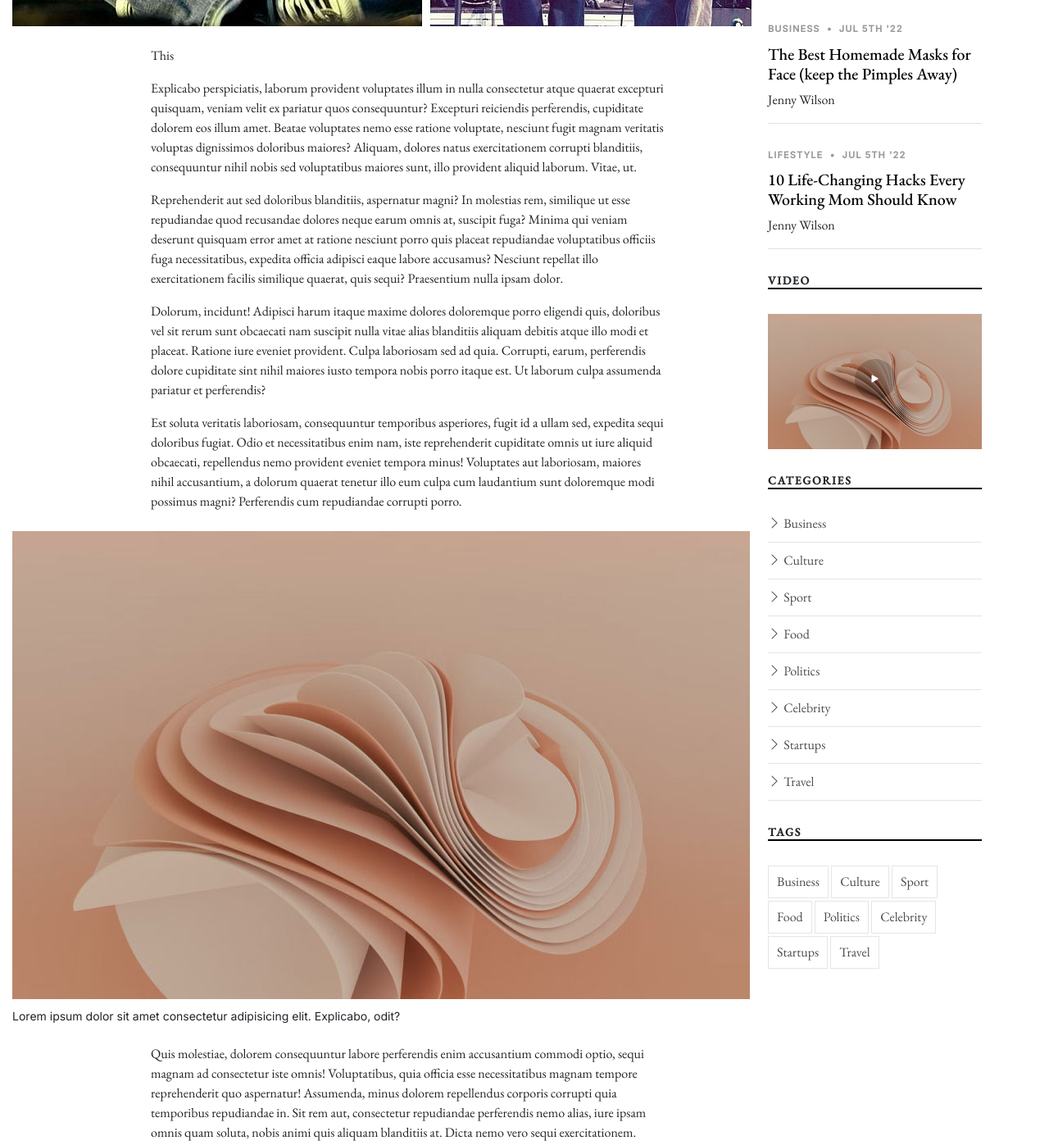
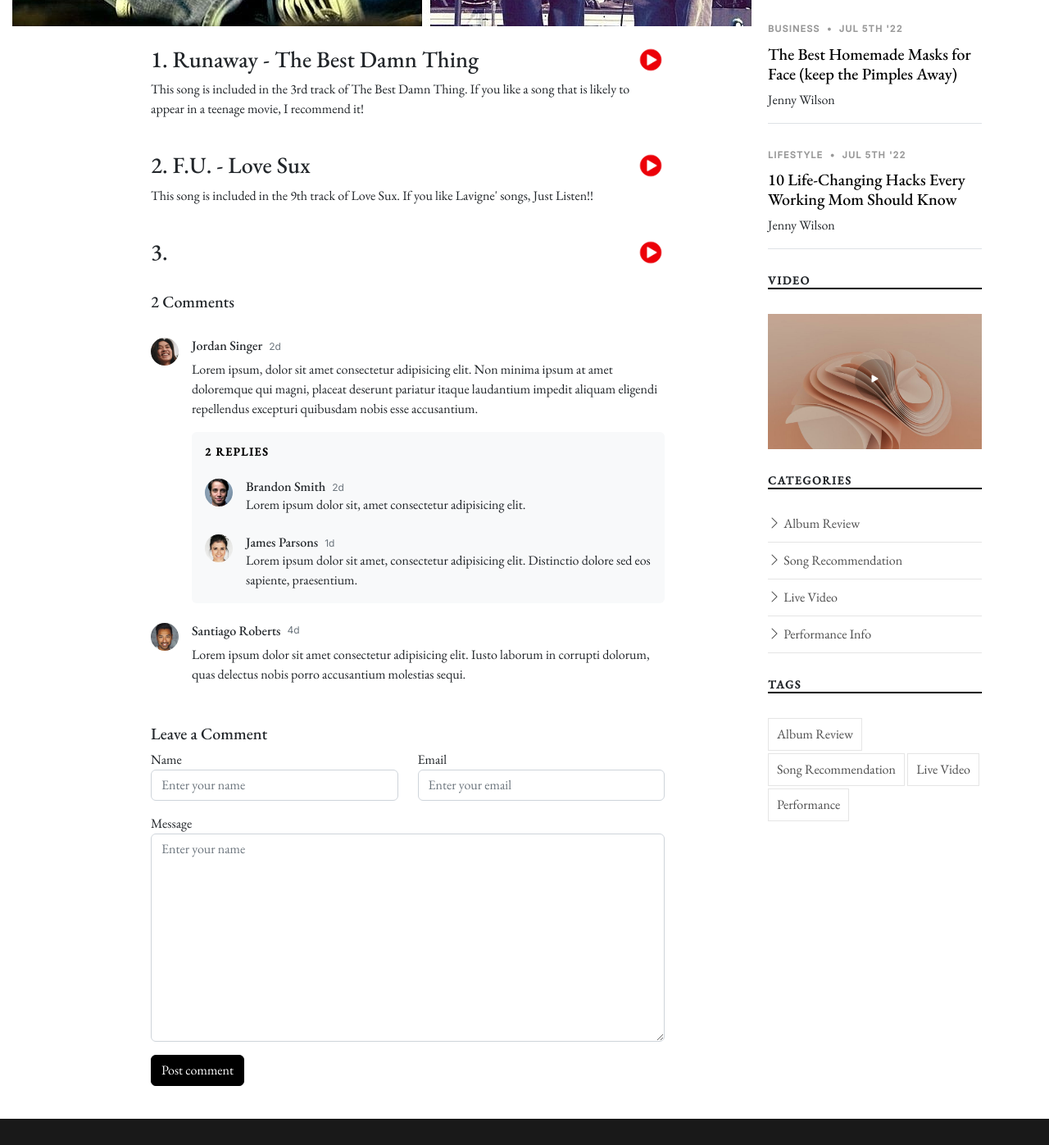
Before and after one commit to kdh020520/webpro, a plain HTML site: page single-post.html in a window 1280 px wide. Shown: the part 859-2256 px from the top of the page at 82% size. Drawn offline with nearby package versions, Linux system fonts and the light colour scheme; a web font is replaced by a local one.

Commit message:
4th website commit

```diff
--- a/single-post.html
+++ b/single-post.html
@@ -67,9 +67,6 @@
       </nav><!-- .navbar -->
 
       <div class="position-relative">
-        <a href="#" class="mx-2"><span class="bi-facebook"></span></a>
-        <a href="#" class="mx-2"><span class="bi-twitter"></span></a>
-        <a href="#" class="mx-2"><span class="bi-instagram"></span></a>
 
         <a href="#" class="mx-2 js-search-open"><span class="bi-search"></span></a>
         <i class="bi bi-list mobile-nav-toggle"></i>
@@ -100,24 +97,45 @@
             <div class="single-post">
               <div class="post-meta"><span class="date">Song Recommendation</span> <span class="mx-1">&bullet;</span> <span>Dec 27th '17</span></div>
               <h1 class="mb-5">Recommendation List - Avril Lavigne'</h1>
-              <p><span class="firstcharacter">T</span>his list contains my personal opinion. So, Don't ever contradict!! I chose my favorite songs, so listen to them yourself and decide whether they're good or not. Here we go ~~</p>
+              <p><span class="firstcharacter">T</span>his list contains my personal opinion. So, Don't ever contradict!! I chose my five favorite songs, so listen to them yourself and decide whether they're good or not. Here we go ~~</p>
 
               <figure class="my-4">
                 <img src="assets/img/lavigne5.jpg" alt="" class="img-fluid">
               </figure>
-              <p>This</p>
-              <p>Explicabo perspiciatis, laborum provident voluptates illum in nulla consectetur atque quaerat excepturi quisquam, veniam velit ex pariatur quos consequuntur? Excepturi reiciendis perferendis, cupiditate dolorem eos illum amet. Beatae voluptates nemo esse ratione voluptate, nesciunt fugit magnam veritatis voluptas dignissimos doloribus maiores? Aliquam, dolores natus exercitationem corrupti blanditiis, consequuntur nihil nobis sed voluptatibus maiores sunt, illo provident aliquid laborum. Vitae, ut.</p>
-              <p>Reprehenderit aut sed doloribus blanditiis, aspernatur magni? In molestias rem, similique ut esse repudiandae quod recusandae dolores neque earum omnis at, suscipit fuga? Minima qui veniam deserunt quisquam error amet at ratione nesciunt porro quis placeat repudiandae voluptatibus officiis fuga necessitatibus, expedita officia adipisci eaque labore accusamus? Nesciunt repellat illo exercitationem facilis similique quaerat, quis sequi? Praesentium nulla ipsam dolor.</p>
-              <p>Dolorum, incidunt! Adipisci harum itaque maxime dolores doloremque porro eligendi quis, doloribus vel sit rerum sunt obcaecati nam suscipit nulla vitae alias blanditiis aliquam debitis atque illo modi et placeat. Ratione iure eveniet provident. Culpa laboriosam sed ad quia. Corrupti, earum, perferendis dolore cupiditate sint nihil maiores iusto tempora nobis porro itaque est. Ut laborum culpa assumenda pariatur et perferendis?</p>
-              <p>Est soluta veritatis laboriosam, consequuntur temporibus asperiores, fugit id a ullam sed, expedita sequi doloribus fugiat. Odio et necessitatibus enim nam, iste reprehenderit cupiditate omnis ut iure aliquid obcaecati, repellendus nemo provident eveniet tempora minus! Voluptates aut laboriosam, maiores nihil accusantium, a dolorum quaerat tenetur illo eum culpa cum laudantium sunt doloremque modi possimus magni? Perferendis cum repudiandae corrupti porro.</p>
-              <figure class="my-4">
-                <img src="assets/img/post-landscape-5.jpg" alt="" class="img-fluid">
-                <figcaption>Lorem ipsum dolor sit amet consectetur adipisicing elit. Explicabo, odit? </figcaption>
-              </figure>
-              <p>Quis molestiae, dolorem consequuntur labore perferendis enim accusantium commodi optio, sequi magnam ad consectetur iste omnis! Voluptatibus, quia officia esse necessitatibus magnam tempore reprehenderit quo aspernatur! Assumenda, minus dolorem repellendus corporis corrupti quia temporibus repudiandae in. Sit rem aut, consectetur repudiandae perferendis nemo alias, iure ipsam omnis quam soluta, nobis animi quis aliquam blanditiis at. Dicta nemo vero sequi exercitationem.</p>
-              <p>Architecto ex id at illum aperiam corporis, quidem magnam doloribus non eligendi delectus laborum porro molestiae beatae eveniet dolor odit optio soluta dolores! Eaque odit a nihil recusandae, error repellendus debitis ex autem ab commodi, maiores officiis doloribus provident optio, architecto assumenda! Nihil cum laboriosam eos dolore aliquid perferendis amet doloremque quibusdam odio soluta vero odit, ipsa, quisquam quod nulla.</p>
-              <p>Consequuntur corrupti fugiat quod! Ducimus sequi nemo illo ad necessitatibus amet nobis corporis et quasi. Optio cum neque fuga. Ad excepturi magnam quisquam ex voluptatibus vitae aut nam quidem doloribus, architecto perspiciatis sit consequatur pariatur alias animi expedita quas? Et doloribus voluptatibus perferendis qui fugiat voluptatum autem facere aspernatur quidem quae assumenda iste, sit similique, necessitatibus laborum magni. Ea, dolores!</p>
-              <p>Possimus temporibus rerum illo quia repudiandae provident sed quas atque. Ipsam adipisci accusamus iste optio illo aliquam molestias? Voluptatibus, veniam recusandae facilis nobis perspiciatis rem similique, nisi ad explicabo ipsa voluptatum, inventore molestiae natus adipisci? Fuga delectus quia assumenda totam aspernatur. Nobis hic ea rem, quaerat voluptate vero illum laboriosam omnis aspernatur labore, natus ex iusto ducimus exercitationem a officia.</p>
+              <div style="float:right;" class="comment d-flex mb-4">
+              <div class="flex-shrink-0">
+                  <div class="avatar avatar-sm rounded-circle">
+                    <a href="https://music.youtube.com/watch?v=Ie7--ANSXtI&feature=share">
+                    <img class="avatar-img" src="assets/img/play.jpg" alt="" class="img-fluid">
+                    </a>
+                  </div>
+                </div>
+              </div>
+              <h3>1. Runaway - The Best Damn Thing</h3>
+              <p>This song is included in the 3rd track of The Best Damn Thing. If you like a song that is likely to appear in a teenage movie, I recommend it!</p>
+              <br>
+              <div style="float:right;" class="comment d-flex mb-4">
+              <div class="flex-shrink-0">
+                  <div class="avatar avatar-sm rounded-circle">
+                    <a href="https://music.youtube.com/watch?v=LK7EFNbX_fQ&feature=share">
+                    <img class="avatar-img" src="assets/img/play.jpg" alt="" class="img-fluid">
+                    </a>
+                  </div>
+                </div>
+              </div>
+              <h3>2. F.U. - Love Sux</h3>
+              <p>This song is included in the 9th track of Love Sux. If you like Lavigne' songs, Just Listen!!</p>
+              <br>
+              <div style="float:right;" class="comment d-flex mb-4">
+              <div class="flex-shrink-0">
+                  <div class="avatar avatar-sm rounded-circle">
+                    <a href="https://music.youtube.com/watch?v=LK7EFNbX_fQ&feature=share">
+                    <img class="avatar-img" src="assets/img/play.jpg" alt="" class="img-fluid">
+                    </a>
+                  </div>
+                </div>
+              </div>
+              <h3>3. </h3>
             </div><!-- End Single Post Content -->
 
             <!-- ======= Comments ======= -->
@@ -372,28 +390,20 @@
             <div class="aside-block">
               <h3 class="aside-title">Categories</h3>
               <ul class="aside-links list-unstyled">
-                <li><a href="category.html"><i class="bi bi-chevron-right"></i> Business</a></li>
-                <li><a href="category.html"><i class="bi bi-chevron-right"></i> Culture</a></li>
-                <li><a href="category.html"><i class="bi bi-chevron-right"></i> Sport</a></li>
-                <li><a href="category.html"><i class="bi bi-chevron-right"></i> Food</a></li>
-                <li><a href="category.html"><i class="bi bi-chevron-right"></i> Politics</a></li>
-                <li><a href="category.html"><i class="bi bi-chevron-right"></i> Celebrity</a></li>
-                <li><a href="category.html"><i class="bi bi-chevron-right"></i> Startups</a></li>
-                <li><a href="category.html"><i class="bi bi-chevron-right"></i> Travel</a></li>
+                <li><a href="category.html"><i class="bi bi-chevron-right"></i> Album Review</a></li>
+                <li><a href="category.html"><i class="bi bi-chevron-right"></i> Song Recommendation</a></li>
+                <li><a href="category.html"><i class="bi bi-chevron-right"></i> Live Video</a></li>
+                <li><a href="category.html"><i class="bi bi-chevron-right"></i> Performance Info</a></li>
               </ul>
             </div><!-- End Categories -->
 
             <div class="aside-block">
               <h3 class="aside-title">Tags</h3>
               <ul class="aside-tags list-unstyled">
-                <li><a href="category.html">Business</a></li>
-                <li><a href="category.html">Culture</a></li>
-                <li><a href="category.html">Sport</a></li>
-                <li><a href="category.html">Food</a></li>
-                <li><a href="category.html">Politics</a></li>
-                <li><a href="category.html">Celebrity</a></li>
-                <li><a href="category.html">Startups</a></li>
-                <li><a href="category.html">Travel</a></li>
+                <li><a href="category.html">Album Review</a></li>
+                <li><a href="category.html">Song Recommendation</a></li>
+                <li><a href="category.html">Live Video</a></li>
+                <li><a href="category.html">Performance</a></li>
               </ul>
             </div><!-- End Tags -->
 
@@ -419,25 +429,18 @@
             <h3 class="footer-heading">Navigation</h3>
             <ul class="footer-links list-unstyled">
               <li><a href="index.html"><i class="bi bi-chevron-right"></i> Home</a></li>
-              <li><a href="index.html"><i class="bi bi-chevron-right"></i> Blog</a></li>
               <li><a href="category.html"><i class="bi bi-chevron-right"></i> Categories</a></li>
               <li><a href="single-post.html"><i class="bi bi-chevron-right"></i> Single Post</a></li>
-              <li><a href="about.html"><i class="bi bi-chevron-right"></i> About us</a></li>
-              <li><a href="contact.html"><i class="bi bi-chevron-right"></i> Contact</a></li>
+              <li><a href="about.html"><i class="bi bi-chevron-right"></i> Free Posting</a></li>
             </ul>
           </div>
           <div class="col-6 col-lg-2">
             <h3 class="footer-heading">Categories</h3>
             <ul class="footer-links list-unstyled">
-              <li><a href="category.html"><i class="bi bi-chevron-right"></i> Business</a></li>
-              <li><a href="category.html"><i class="bi bi-chevron-right"></i> Culture</a></li>
-              <li><a href="category.html"><i class="bi bi-chevron-right"></i> Sport</a></li>
-              <li><a href="category.html"><i class="bi bi-chevron-right"></i> Food</a></li>
-              <li><a href="category.html"><i class="bi bi-chevron-right"></i> Politics</a></li>
-              <li><a href="category.html"><i class="bi bi-chevron-right"></i> Celebrity</a></li>
-              <li><a href="category.html"><i class="bi bi-chevron-right"></i> Startups</a></li>
-              <li><a href="category.html"><i class="bi bi-chevron-right"></i> Travel</a></li>
-
+              <li><a href="category.html"><i class="bi bi-chevron-right"></i> Album Review</a></li>
+              <li><a href="category.html"><i class="bi bi-chevron-right"></i> Song Recommendation</a></li>
+              <li><a href="category.html"><i class="bi bi-chevron-right"></i> Live video</a></li>
+              <li><a href="category.html"><i class="bi bi-chevron-right"></i> Performance Info</a></li>
             </ul>
           </div>
 
@@ -511,15 +514,6 @@
 
           </div>
 
-          <div class="col-md-6">
-            <div class="social-links mb-3 mb-lg-0 text-center text-md-end">
-              <a href="#" class="twitter"><i class="bi bi-twitter"></i></a>
-              <a href="#" class="facebook"><i class="bi bi-facebook"></i></a>
-              <a href="#" class="instagram"><i class="bi bi-instagram"></i></a>
-              <a href="#" class="google-plus"><i class="bi bi-skype"></i></a>
-              <a href="#" class="linkedin"><i class="bi bi-linkedin"></i></a>
-            </div>
-
           </div>
 
         </div>
```
Also changed, not shown: index.html (+3 -3 lines), assets/img/melon.png (added), assets/img/play.jpg (added).
